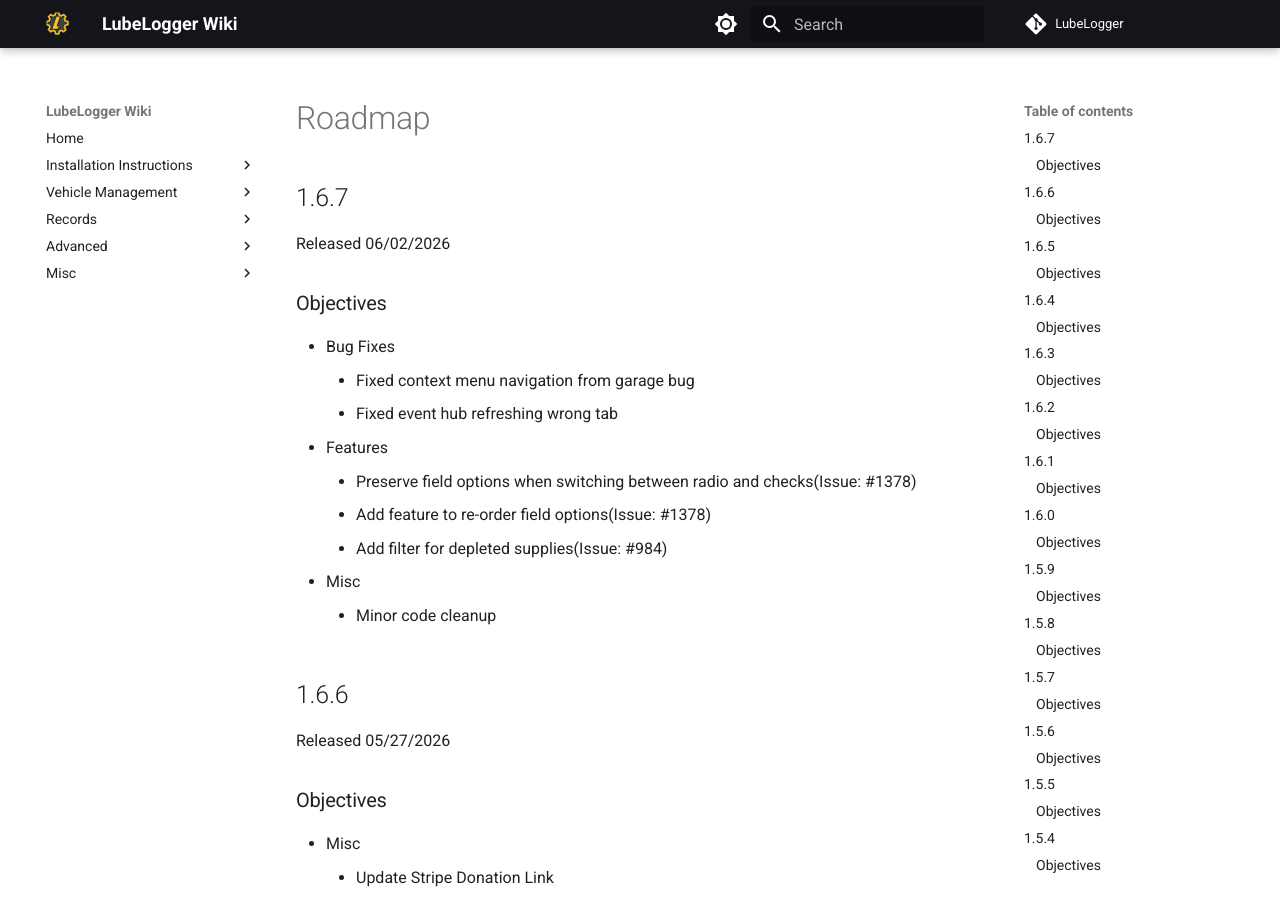
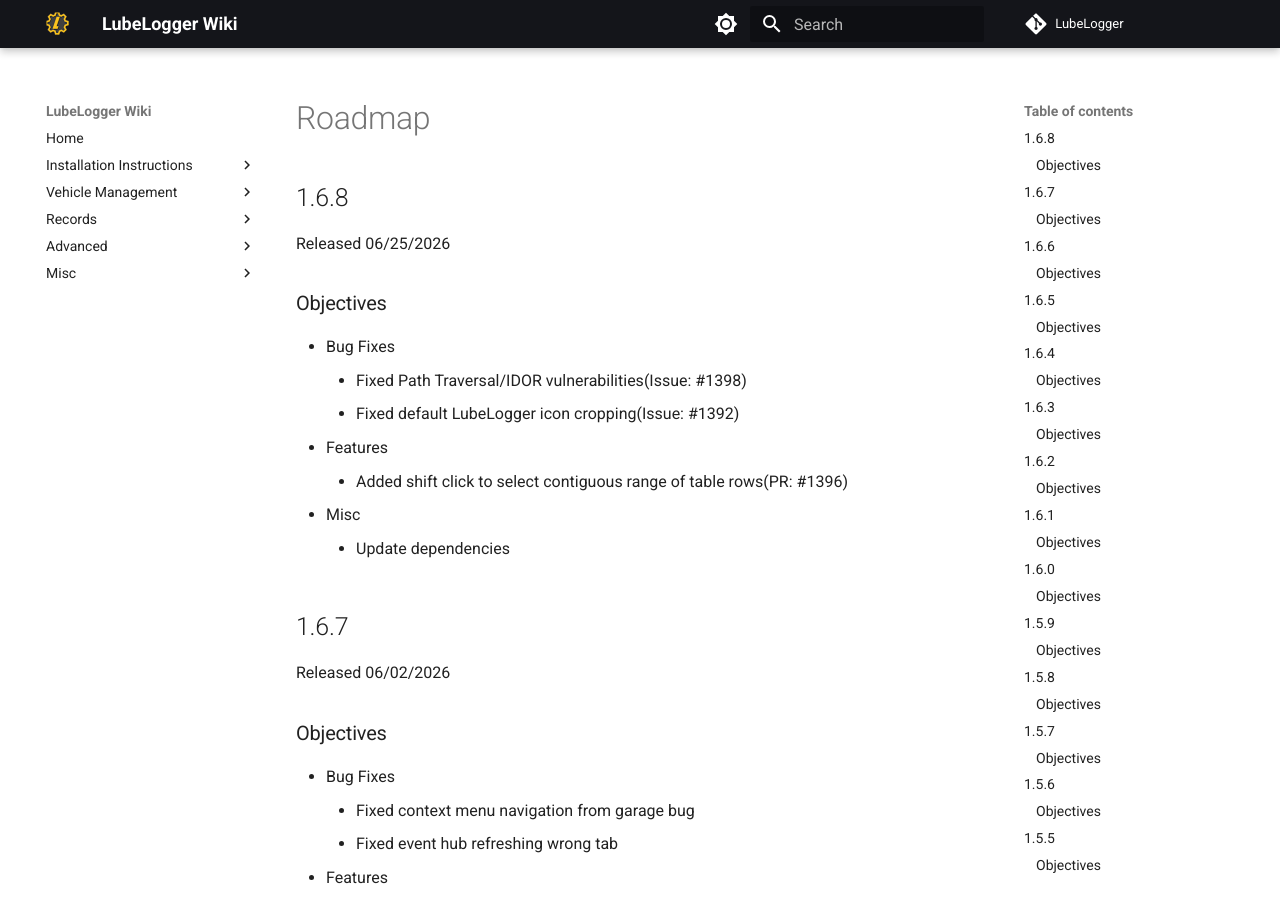
Before and after one commit to hargata/lubelog_docs, an MkDocs documentation site: the page built from docs/Misc/Roadmap.md, in a window 1280 px wide and 900 px high. Built offline with MkDocs 1.6.1 and Material for MkDocs 9.7.7, drawn with Linux system fonts in a browser that asks for light colours; comment, search, counter and statistics services are not loaded.

Commit message:
Update Roadmap

```diff
--- a/docs/Misc/Roadmap.md
+++ b/docs/Misc/Roadmap.md
@@ -1,4 +1,16 @@
 # Roadmap
+
+## 1.6.8
+Released 06/25/2026
+
+### Objectives
+- Bug Fixes
+    - Fixed Path Traversal/IDOR vulnerabilities(Issue: #1398)
+    - Fixed default LubeLogger icon cropping(Issue: #1392)
+- Features
+    - Added shift click to select contiguous range of table rows(PR: #1396)
+- Misc
+    - Update dependencies
 
 ## 1.6.7
 Released 06/02/2026
```
